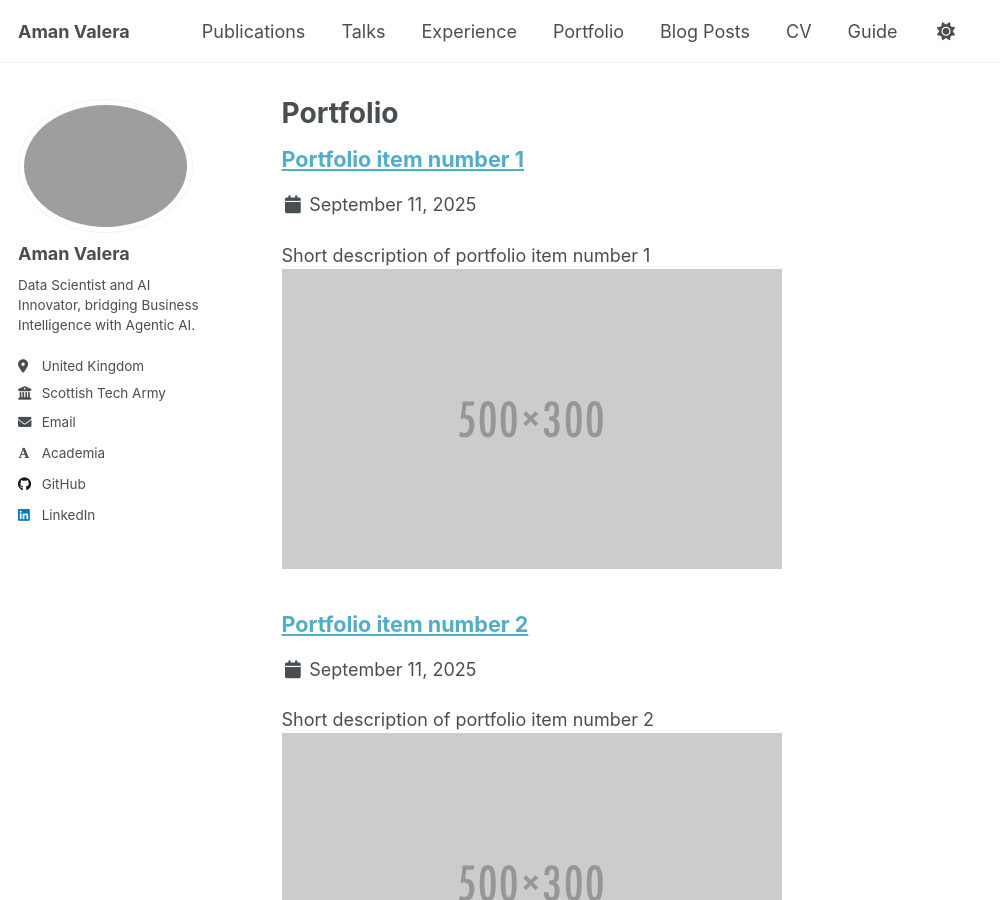
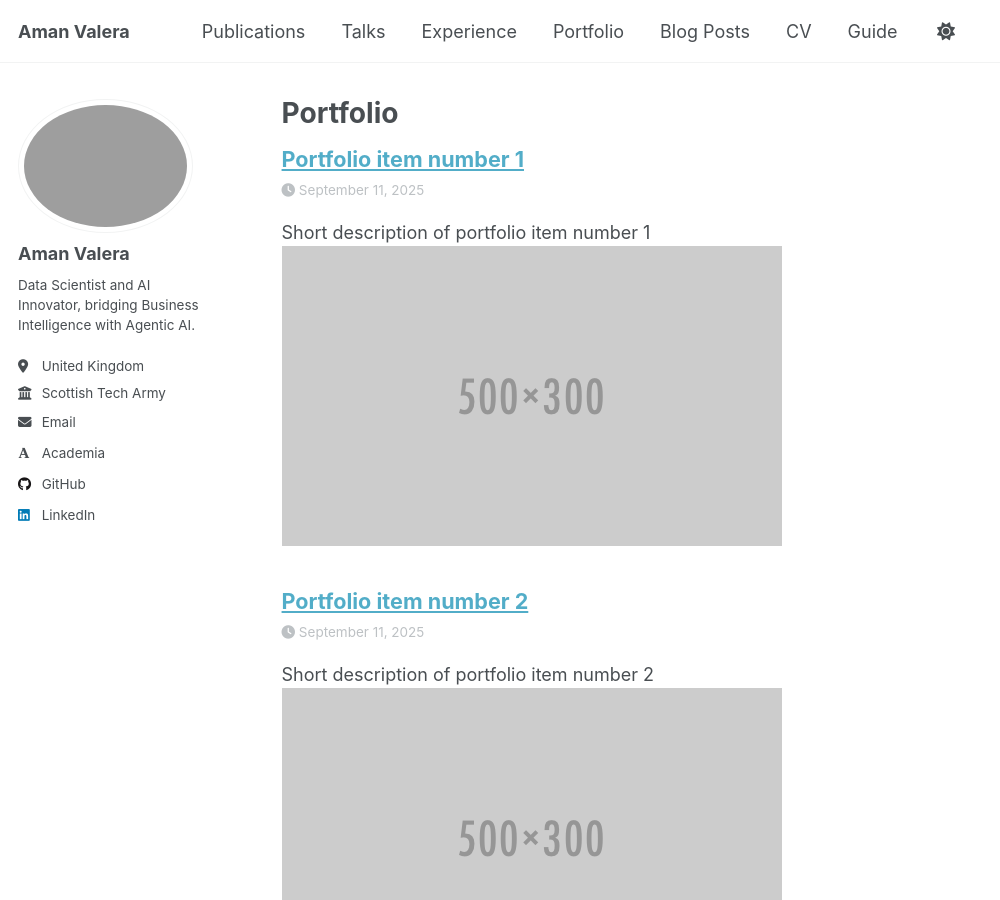
Before and after one commit to amanvalera/amanvalera.github.io, a Jekyll site: the page built from _pages/portfolio.html, in a window 1280 px wide and 900 px high. Shown: the whole window, without its empty margins (0-1000 px from the left). Built offline with Jekyll 4.4.1, drawn with Linux system fonts in a browser that asks for light colours; some web fonts are replaced; a script that is not in the unit is left out.

Commit message:
Update archive-single.html

```diff
--- a/_includes/archive-single.html
+++ b/_includes/archive-single.html
@@ -17,7 +17,7 @@
 
     <div class="archive__item-flex">
 
-      <!-- Image / Teaser -->
+      <!-- Image -->
       {% if teaser %}
         <div class="archive__item-teaser">
           <a href="{{ base_path }}{{ post.url }}" rel="permalink">
@@ -58,11 +58,15 @@
 
         {% elsif post.collection == 'publications' %}
           <p>Published in <i>{{ post.venue }}</i>, {{ post.date | date: "%Y" }}</p>
+
         {% elsif post.date %}
-          <p class="page__date">
-            <i class="fa fa-fw fa-calendar" aria-hidden="true"></i>
-            {{ post.date | date: "%B %d, %Y" }}
+          <p class="page__meta"><i class="fa fa-clock" aria-hidden="true"></i>
+            {{ post.date | date: '%B %d, %Y' }}
           </p>
+        {% endif %}
+
+        {% if post.venue and post.collection == 'talks' %}
+          <p class="archive__item-excerpt">{{ post.type }}, {{ post.venue }}, {{ post.location }}</p>
         {% endif %}
 
         {% if post.excerpt %}
```
